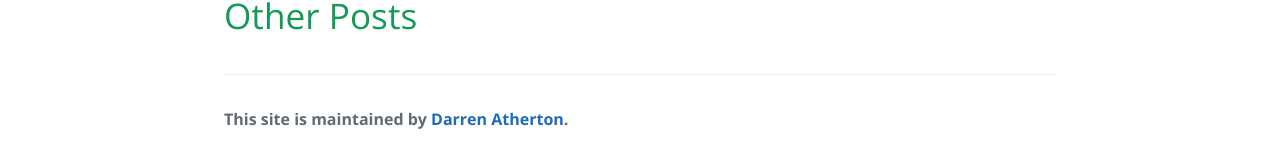
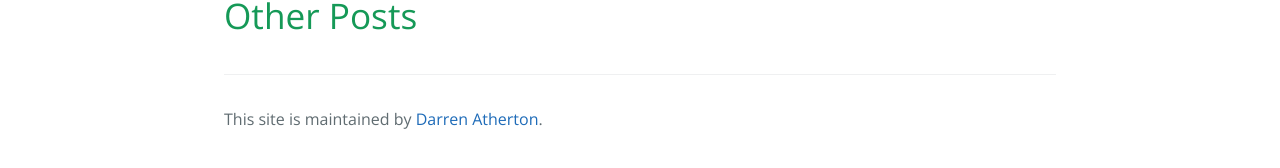
Before and after one commit to DarrenAtherton49/darrenatherton49.github.io, a Jekyll site: the page built from index.html, in a window 1280 px wide. Shown: the part 583-751 px from the top of the page. Built offline with Jekyll 4.4.1, drawn with Linux system fonts in a browser that asks for light colours; the list of posts is cut into pages by our own code.

Commit message:
change font weight of footer

```diff
--- a/css/cayman.css
+++ b/css/cayman.css
@@ -187,6 +187,6 @@ a:hover { text-decoration: underline; }
 @media screen and (min-width: 42em) and (max-width: 64em) { .site-footer { font-size: 1rem; } }
 @media screen and (max-width: 42em) { .site-footer { font-size: 0.9rem; } }
 
-.site-footer-owner { display: block; font-weight: bold; }
+.site-footer-owner { display: block; }
 
 .site-footer-credits { color: #819198; }
```
